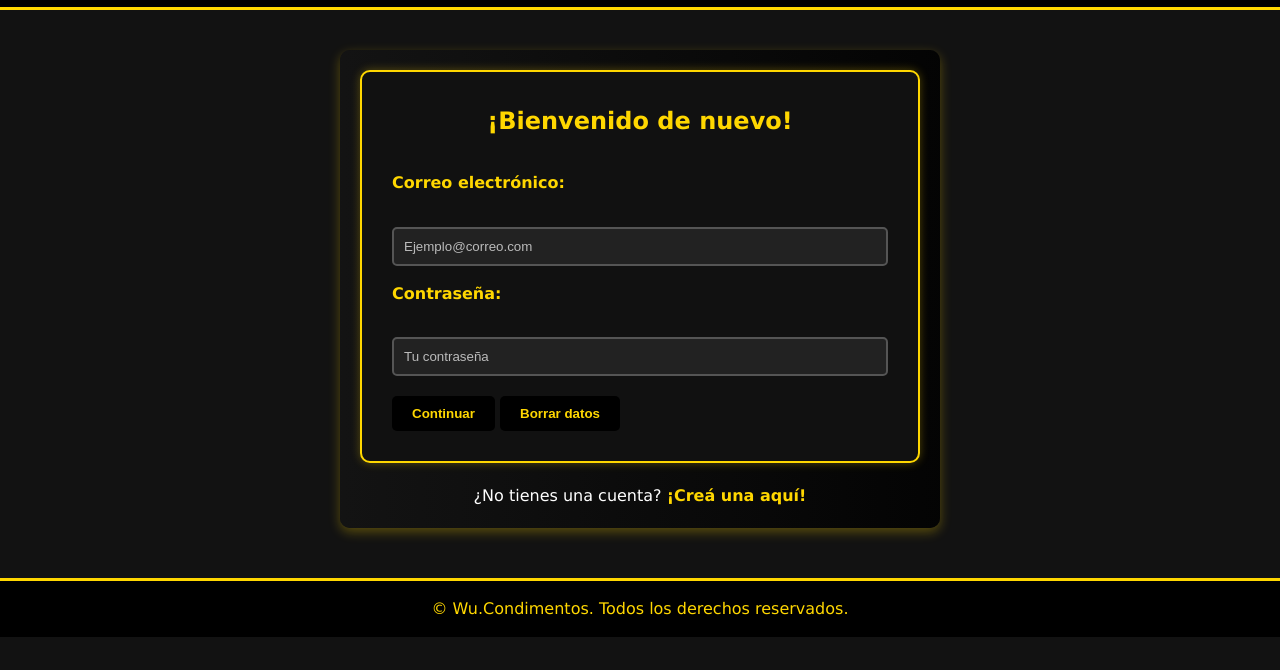
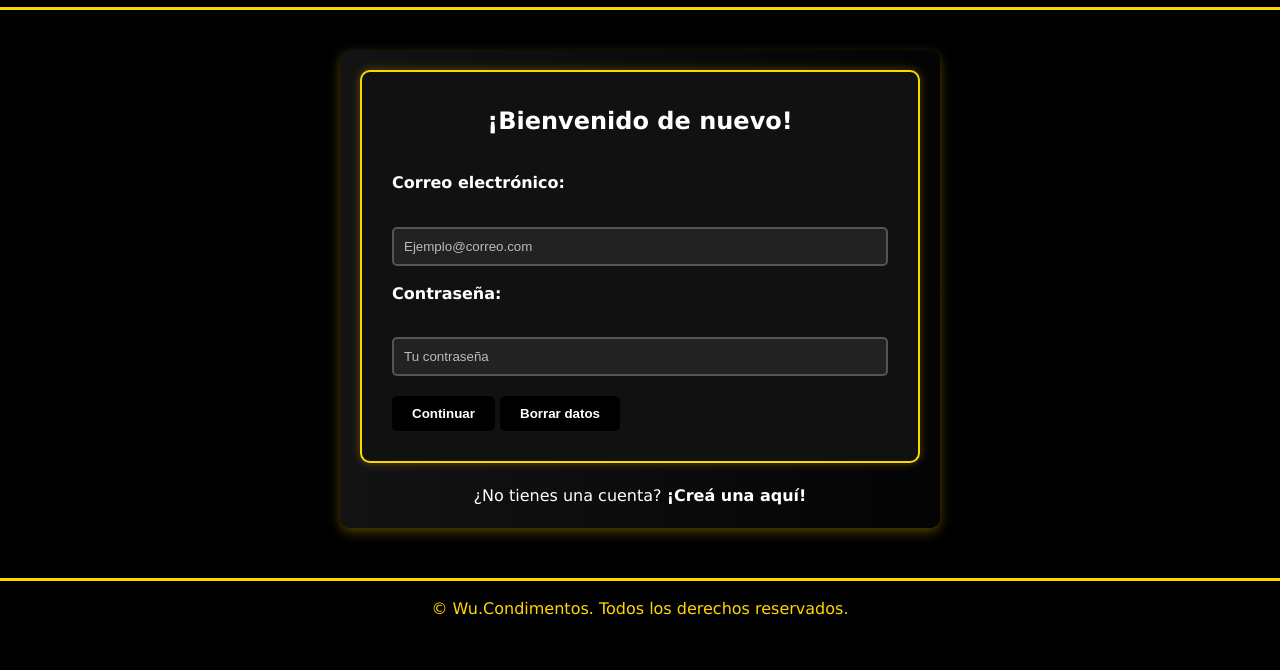
Before and after one commit to olatealejo/Wu.Condimentos, a plain HTML site: page log_in.html in a window 1280 px wide. Shown: the part 130-800 px from the top of the page. Drawn offline with Linux system fonts and the light colour scheme.

Commit message:
Corrigiendo Colores.

```diff
--- a/CSS/log_in_estilo.css
+++ b/CSS/log_in_estilo.css
@@ -11,7 +11,7 @@
 }
 
 body {
-    background-color: #121212;
+    background-color: #000000;
     color: #f5f5f5;
     line-height: 1.6;
     font-family: Verdana, Geneva, Tahoma, sans-serif;
@@ -94,7 +94,7 @@ form {
     border-radius: 10px;
     padding: 30px;
     box-shadow: 0 0 10px rgba(255, 215, 0, 0.3);
-    color: #FFD700;
+    color: #ffffff;
 }
 
 fieldset {
@@ -105,7 +105,7 @@ fieldset {
 legend {
     font-size: 1.5rem;
     font-weight: bold;
-    color: #FFD700;
+    color: #ffffff;
     margin-bottom: 15px;
     text-align: center;
 }
@@ -114,7 +114,7 @@ label {
     display: block;
     margin-top: 15px;
     font-weight: 600;
-    color: #FFD700;
+    color: #ffffff;
 }
 
 input[type="email"],
@@ -125,7 +125,7 @@ input[type="password"] {
     border: 2px solid #555;
     border-radius: 5px;
     background-color: #222;
-    color: #FFD700;
+    color: #ffffff;
     transition: border 0.3s, background-color 0.3s, color 0.3s;
 }
 
@@ -138,13 +138,13 @@ input:focus {
     border-color: #FFD700;
     outline: none;
     background-color: #000;
-    color: #FFD700;
+    color: #ffffff;
 }
 
 button {
     padding: 10px 20px;
     background-color: #000;
-    color: #FFD700;
+    color: #ffffff;
     border: none;
     border-radius: 5px;
     cursor: pointer;
@@ -170,7 +170,7 @@ button:hover {
 }
 
 .login a {
-    color: #FFD700;
+    color: #ffffff;
     text-decoration: none;
     font-weight: 600;
 }
@@ -263,7 +263,7 @@ button:hover {
     left: 0;
     width: 0;
     height: 2px;
-    background-color: #FFD700;
+    background-color: #ffffff;
     transition: width 0.3s ease;
 }
 .login a:hover::after {
```
